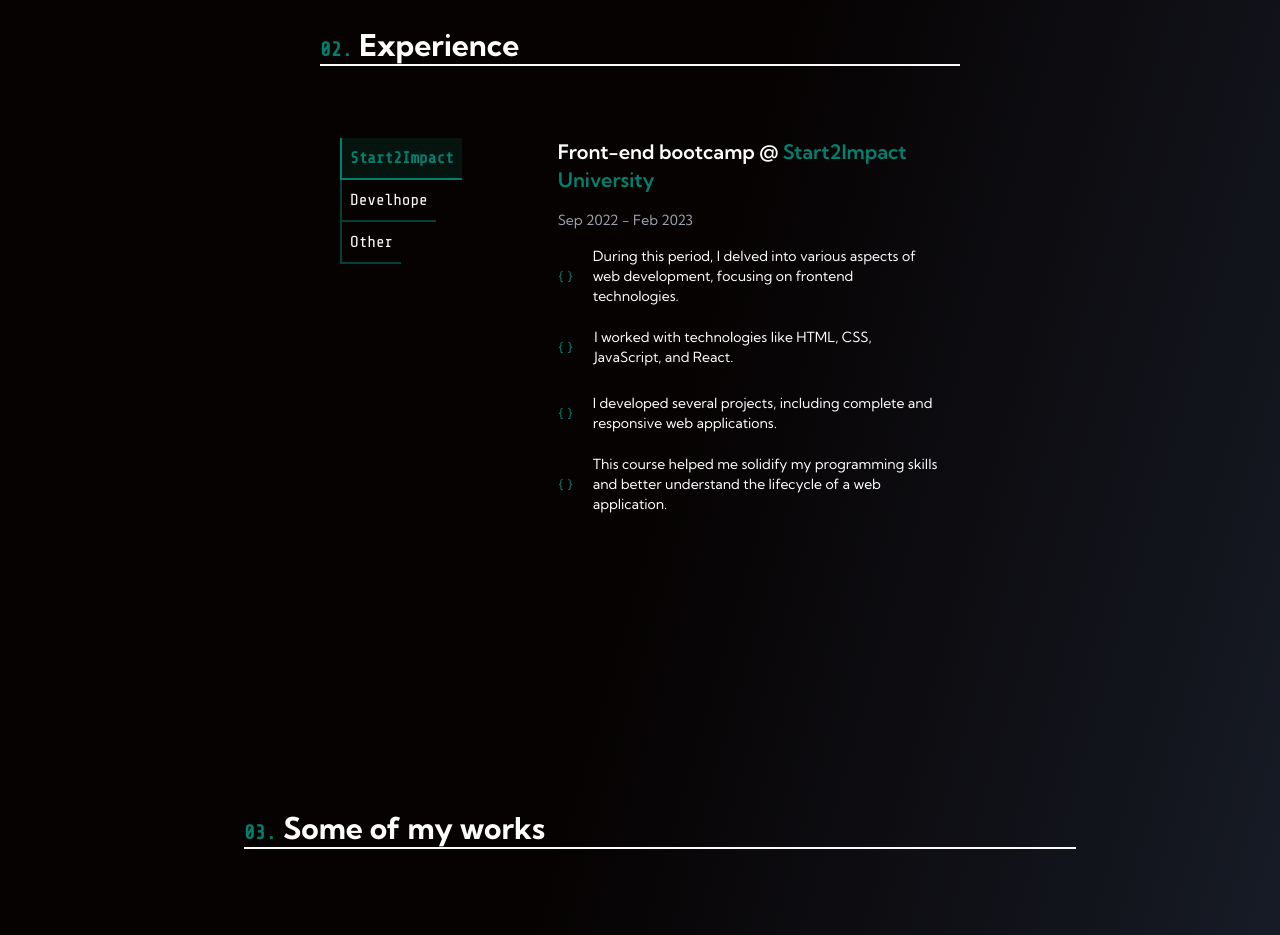
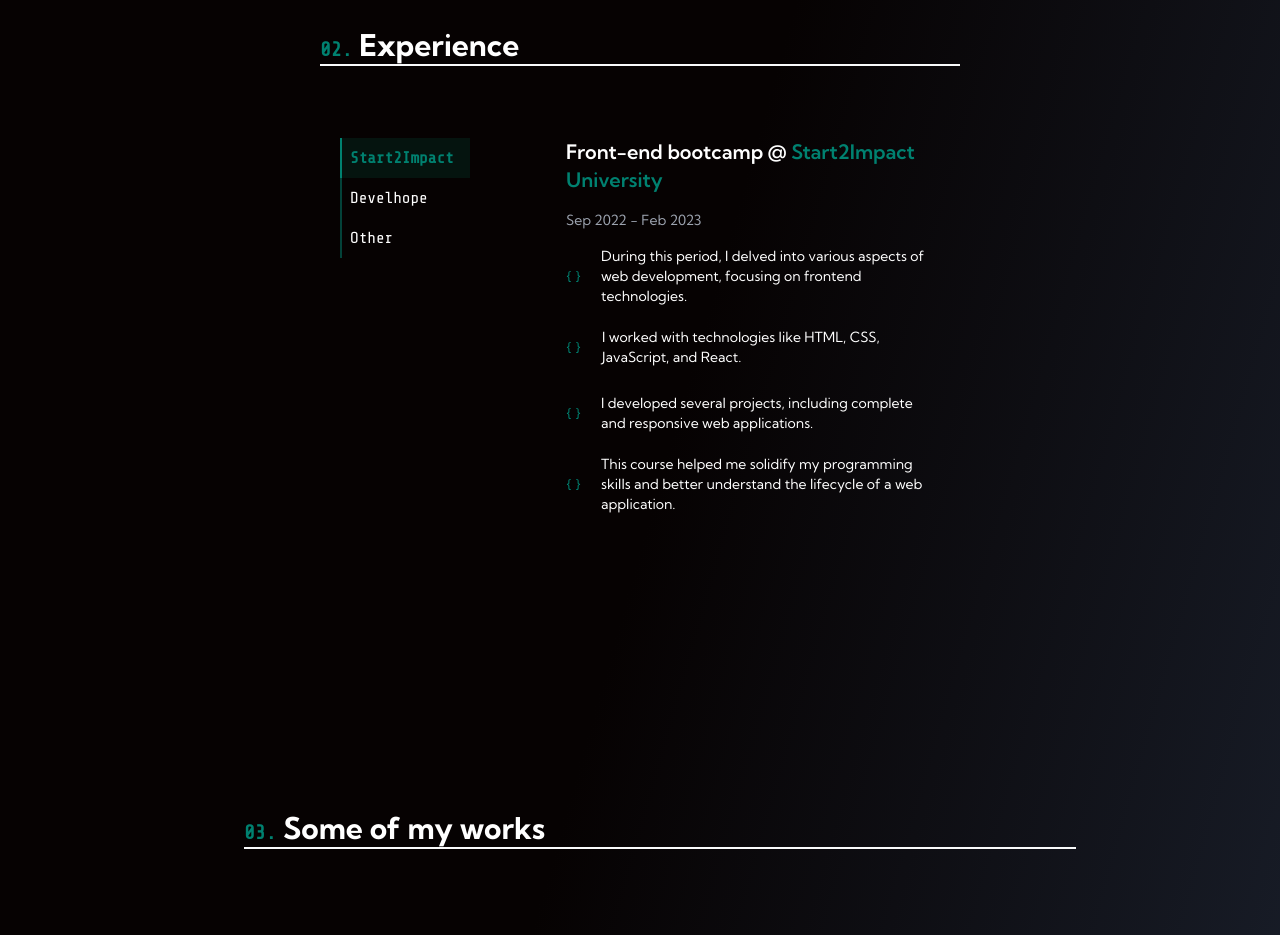
Before and after one commit to Jim2510/Fullstack-portfolio, a React (Vite) app: page / in a window 1280 px wide. Shown: the part 1700-2635 px from the top of the page. Built offline with nearby package versions, Linux system fonts and the light colour scheme.

Commit message:
buttons experience fixed

```diff
--- a/src/components/Experience.jsx
+++ b/src/components/Experience.jsx
@@ -30,7 +30,7 @@
           <div className="w-full sm:flex-row flex-col flex gap-20 px-0 sm:px-5">
             <div className="col-span-1 flex flex-row sm:flex-col items-start font-tech justify-start">
               <button
-                className={`border-b-2 sm:border-l-2 px-2 py-2 min-w-[50px] text-center sm:text-start ${
+                className={` sm:border-b-0 border-b-2 sm:border-l-2 px-2 py-2 min-w-[50px] sm:min-w-[130px] text-center sm:text-start ${
                   activeButton === "Start2Impact"
                     ? "text-main-red border-main-red font-bold bg-second-red/20"
                     : "text-white border-main-red/50"
@@ -40,7 +40,7 @@
                 Start2Impact
               </button>
               <button
-                className={`border-b-2 sm:border-l-2 px-2 py-2 min-w-[50px] text-center sm:text-start ${
+                className={`sm:border-b-0 border-b-2 sm:border-l-2 px-2 py-2 min-w-[50px] sm:min-w-[130px] text-center sm:text-start ${
                   activeButton === "Develhope"
                     ? "text-main-red border-main-red font-bold bg-second-red/20"
                     : "text-white border-main-red/50"
@@ -50,7 +50,7 @@
                 Develhope
               </button>
               <button
-                className={`border-b-2 sm:border-l-2 px-2 py-2 min-w-[50px] text-center sm:text-start ${
+                className={`sm:border-b-0 border-b-2 sm:border-l-2 px-2 py-2 min-w-[50px] sm:min-w-[130px] text-center sm:text-start ${
                   activeButton === "Other"
                     ? "text-main-red border-main-red font-bold bg-second-red/20"
                     : "text-white border-main-red/50"
```
